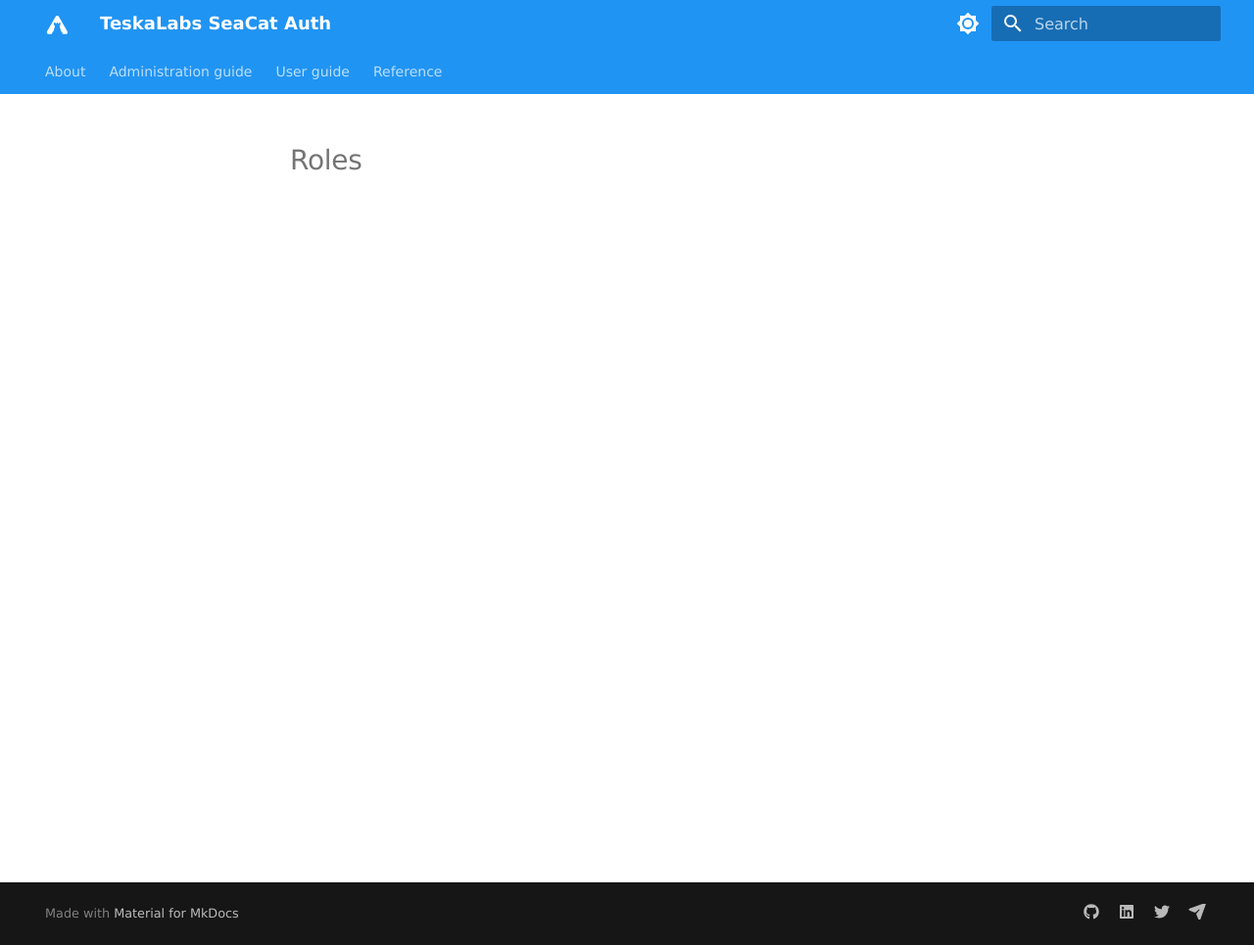
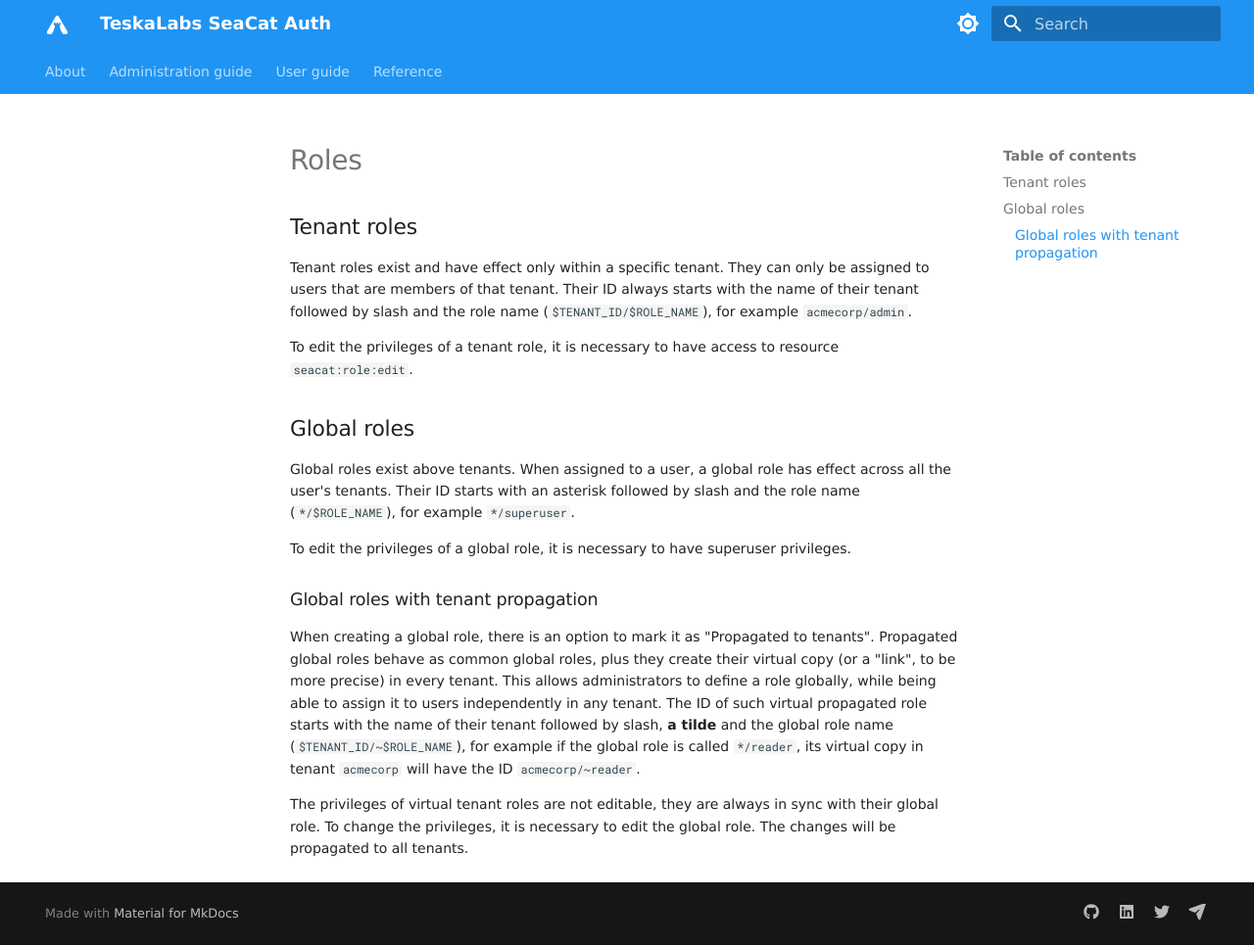
Before and after one commit to TeskaLabs/seacat-auth, an MkDocs documentation site: the page built from docs/reference/roles.md, in a window 1280 px wide and 965 px high. Shown: the whole window at 98% size. Built offline with MkDocs 1.6.1 and Material for MkDocs 9.7.7, drawn with Linux system fonts in a browser that asks for light colours; some web fonts are replaced.

Commit message:
roles docs

```diff
--- a/docs/reference/roles.md
+++ b/docs/reference/roles.md
@@ -3,3 +3,33 @@ title: Roles
 ---
 
 # Roles
+
+## Tenant roles
+
+Tenant roles exist and have effect only within a specific tenant.
+They can only be assigned to users that are members of that tenant.
+Their ID always starts with the name of their tenant followed by slash and the role name (`$TENANT_ID/$ROLE_NAME`),
+for example `acmecorp/admin`.
+
+To edit the privileges of a tenant role, it is necessary to have access to resource `seacat:role:edit`.
+
+## Global roles
+
+Global roles exist above tenants.
+When assigned to a user, a global role has effect across all the user's tenants.
+Their ID starts with an asterisk followed by slash and the role name (`*/$ROLE_NAME`),
+for example `*/superuser`.
+
+To edit the privileges of a global role, it is necessary to have superuser privileges.
+
+### Global roles with tenant propagation
+
+When creating a global role, there is an option to mark it as "Propagated to tenants".
+Propagated global roles behave as common global roles, plus they create their virtual copy (or a "link", to be more precise) in every tenant.
+This allows administrators to define a role globally, while being able to assign it to users independently in any tenant.
+The ID of such virtual propagated role starts with the name of their tenant followed by slash, **a tilde** and the global role name (`$TENANT_ID/~$ROLE_NAME`),
+for example if the global role is called  `*/reader`, its virtual copy in tenant `acmecorp` will have the ID `acmecorp/~reader`.
+
+The privileges of virtual tenant roles are not editable, they are always in sync with their global role.
+To change the privileges, it is necessary to edit the global role.
+The changes will be propagated to all tenants.
```
